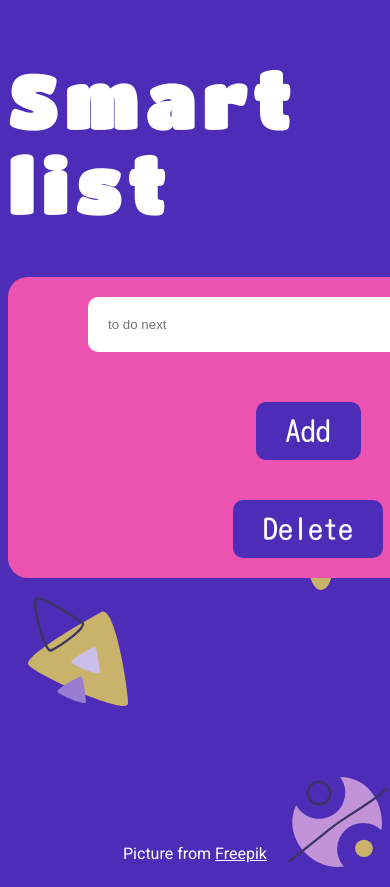
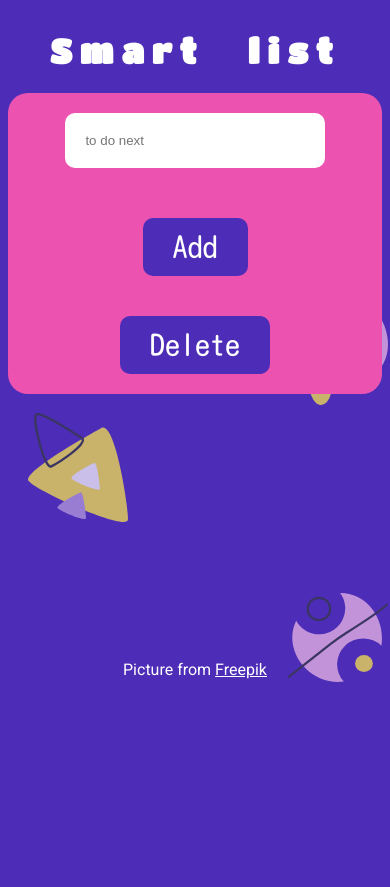
Before and after one commit to Katereshko/my-react-to-do-list, a React (Create React App) app: page / in a window 390 px wide. Shown: the top 887 px of the page. After the commit the page ends 844 px from the top, so only its background shows below. Built offline with nearby package versions, Linux system fonts and the light colour scheme.

Commit message:
mobile css added

```diff
--- a/src/App.css
+++ b/src/App.css
@@ -154,3 +154,19 @@ p, a{
   top: 500px;
   left: 1320px;
 }
+
+@media all and (max-width: 1280px){
+  h1{
+    font-size: 44px;
+  }
+
+  .form_wrapper{
+    width: auto;
+  }
+}
+
+@media all and (max-width: 1375px){
+  h1{
+    font-size: 34px;
+  }
+}
```
